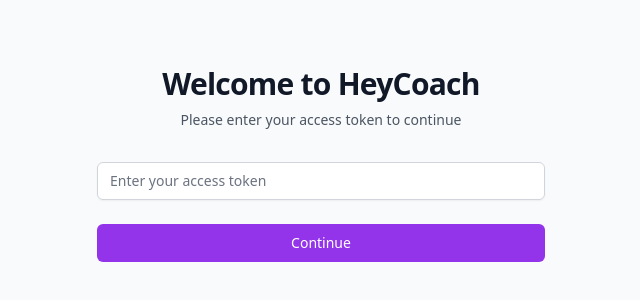
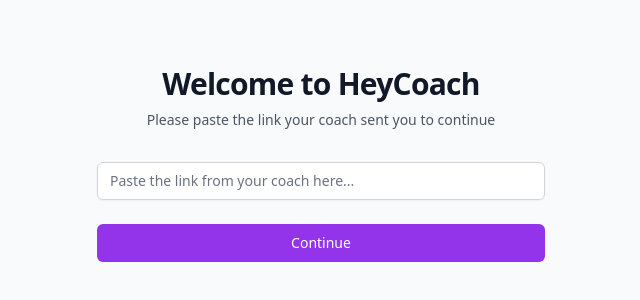
Before and after one commit to ljonespwc/heycoach, a Next.js app: page /client-portal in a window 1280 px wide. Shown: the part 248-548 px from the top of the page, without its empty margins (319-959 px from the left). Built offline with nearby package versions, Linux system fonts and the light colour scheme.

Commit message:
refactor: update client portal access form to accept full coach URL instead of raw token

```diff
--- a/src/components/client-portal/access-form.tsx
+++ b/src/components/client-portal/access-form.tsx
@@ -4,7 +4,7 @@
 import { useRouter } from 'next/navigation'
 
 export default function ClientAccessForm() {
-  const [accessToken, setAccessToken] = useState('')
+  const [coachUrl, setCoachUrl] = useState('')
   const [isLoading, setIsLoading] = useState(false)
   const [error, setError] = useState('')
   const router = useRouter()
@@ -18,26 +18,46 @@
     }
   }, [])
 
+  // Function to extract token from URL
+  const extractTokenFromUrl = (url: string): string | null => {
+    try {
+      const urlObj = new URL(url)
+      return urlObj.searchParams.get('token')
+    } catch {
+      // If URL parsing fails, try to extract token with regex
+      const tokenMatch = url.match(/[?&]token=([a-fA-F0-9]{64})/)
+      return tokenMatch ? tokenMatch[1] : null
+    }
+  }
+
   const handleSubmit = async (e: React.FormEvent) => {
     e.preventDefault()
     setIsLoading(true)
     setError('')
 
     try {
+      // Extract token from the provided URL
+      const extractedToken = extractTokenFromUrl(coachUrl)
+
+      if (!extractedToken) {
+        throw new Error('No valid token found in the URL. Please make sure you copied the complete link from your coach.')
+      }
+
+      // Validate the extracted token
       const response = await fetch('/api/client/validate-token', {
         method: 'POST',
         headers: { 'Content-Type': 'application/json' },
-        body: JSON.stringify({ token: accessToken }),
+        body: JSON.stringify({ token: extractedToken }),
       })
 
       if (!response.ok) {
-        throw new Error('Invalid access token')
+        throw new Error('Invalid access link. Please check the link from your coach.')
       }
 
       // Redirect to the token URL flow
-      router.push(`/client-portal?token=${accessToken}`)
-    } catch {
-      setError('Invalid access token. Please try again.')
+      router.push(`/client-portal?token=${extractedToken}`)
+    } catch (err) {
+      setError(err instanceof Error ? err.message : 'Invalid access link. Please try again.')
     } finally {
       setIsLoading(false)
     }
@@ -52,15 +72,15 @@
           </h2>
           <p className="mt-2 text-center text-sm text-gray-600">
             {isPWA
-              ? "Please enter your access token to connect to your coach"
-              : "Please enter your access token to continue"
+              ? "Please paste the link your coach sent you"
+              : "Please paste the link your coach sent you to continue"
             }
           </p>
           {isPWA && (
             <div className="mt-4 p-3 bg-blue-50 border border-blue-200 rounded-md">
               <p className="text-sm text-blue-800">
-                📱 <strong>PWA Mode:</strong> You&apos;ll need to enter your access token each time you install the app.
-                Your coach can provide this token again if needed.
+                📱 <strong>PWA Mode:</strong> You&apos;ll need to enter the link each time you install the app.
+                Your coach can send you the link again if needed.
               </p>
             </div>
           )}
@@ -68,18 +88,18 @@
         <form className="mt-8 space-y-6" onSubmit={handleSubmit}>
           <div className="rounded-md shadow-sm -space-y-px">
             <div>
-              <label htmlFor="access-token" className="sr-only">
-                Access Token
+              <label htmlFor="coach-url" className="sr-only">
+                Coach Link
               </label>
               <input
-                id="access-token"
-                name="token"
+                id="coach-url"
+                name="url"
                 type="text"
                 required
                 className="appearance-none rounded-none relative block w-full px-3 py-2 border border-gray-300 placeholder-gray-500 text-gray-900 rounded-t-md rounded-b-md focus:outline-none focus:ring-purple-500 focus:border-purple-500 focus:z-10 sm:text-sm"
-                placeholder="Enter your access token"
-                value={accessToken}
-                onChange={(e) => setAccessToken(e.target.value)}
+                placeholder="Paste the link from your coach here..."
+                value={coachUrl}
+                onChange={(e) => setCoachUrl(e.target.value)}
               />
             </div>
           </div>
@@ -94,7 +114,7 @@
               disabled={isLoading}
               className="group relative w-full flex justify-center py-2 px-4 border border-transparent text-sm font-medium rounded-md text-white bg-purple-600 hover:bg-purple-700 focus:outline-none focus:ring-2 focus:ring-offset-2 focus:ring-purple-500 disabled:opacity-50"
             >
-              {isLoading ? 'Validating...' : 'Continue'}
+              {isLoading ? 'Connecting...' : 'Continue'}
             </button>
           </div>
         </form>
```
Also changed, not shown: public/sw.js.
